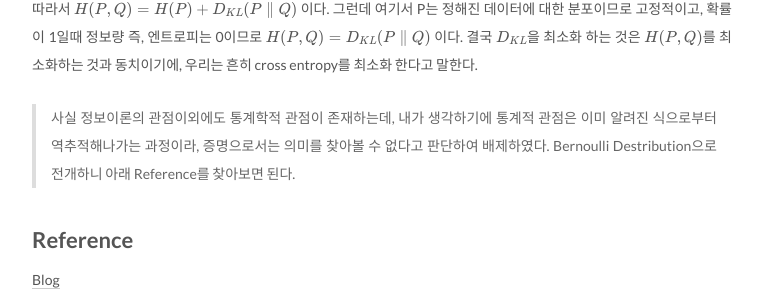
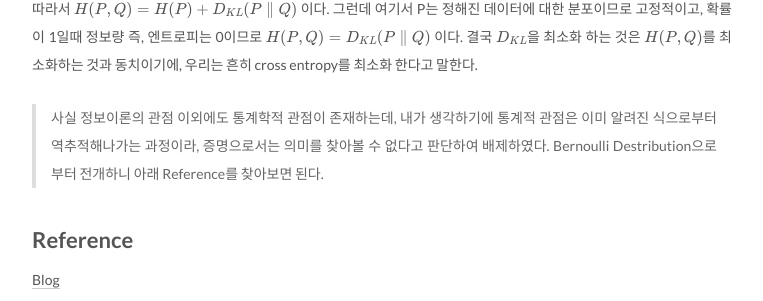
Before and after one commit to silverstar0727/silverstar0727.github.io, a Jekyll site: the page built from _posts/ml basic/2021-01-05-cross_entropy.md, in a window 1280 px wide. Shown: the part 2206-2507 px from the top of the page, without its empty margins (258-1021 px from the left). Built offline with Jekyll 4.4.1, drawn with Linux system fonts in a browser that asks for light colours; formulas are drawn with MathJax 3; comment, search, counter and statistics services are not loaded.

Commit message:
Update 2021-01-05-cross_entropy.md

```diff
--- a/_posts/ml basic/2021-01-05-cross_entropy.md
+++ b/_posts/ml basic/2021-01-05-cross_entropy.md
@@ -74,7 +74,7 @@
 따라서 $H(P,Q) = H(P) + D_{KL}({P \parallel Q})$ 이다. 그런데 여기서 P는 정해진 데이터에 대한 분포이므로 고정적이고, 확률이 1일때 정보량 즉, 엔트로피는 0이므로
 $H(P, Q) = D_{KL}({P \parallel Q})$ 이다. 결국 $D_{KL}$을 최소화 하는 것은 $H(P, Q)$를 최소화하는 것과 동치이기에, 우리는 흔히 cross entropy를 최소화 한다고 말한다.
 
-> 사실 정보이론의 관점이외에도 통계학적 관점이 존재하는데, 내가 생각하기에 통계적 관점은 이미 알려진 식으로부터 역추적해나가는 과정이라, 증명으로서는 의미를 찾아볼 수 없다고 판단하여 배제하였다. Bernoulli Destribution으로 전개하니 아래 Reference를 찾아보면 된다.
+> 사실 정보이론의 관점 이외에도 통계학적 관점이 존재하는데, 내가 생각하기에 통계적 관점은 이미 알려진 식으로부터 역추적해나가는 과정이라, 증명으로서는 의미를 찾아볼 수 없다고 판단하여 배제하였다. Bernoulli Destribution으로부터 전개하니 아래 Reference를 찾아보면 된다.
 
 ## Reference
 [Blog](https://curt-park.github.io/2018-09-19/loss-cross-entropy/)
```
